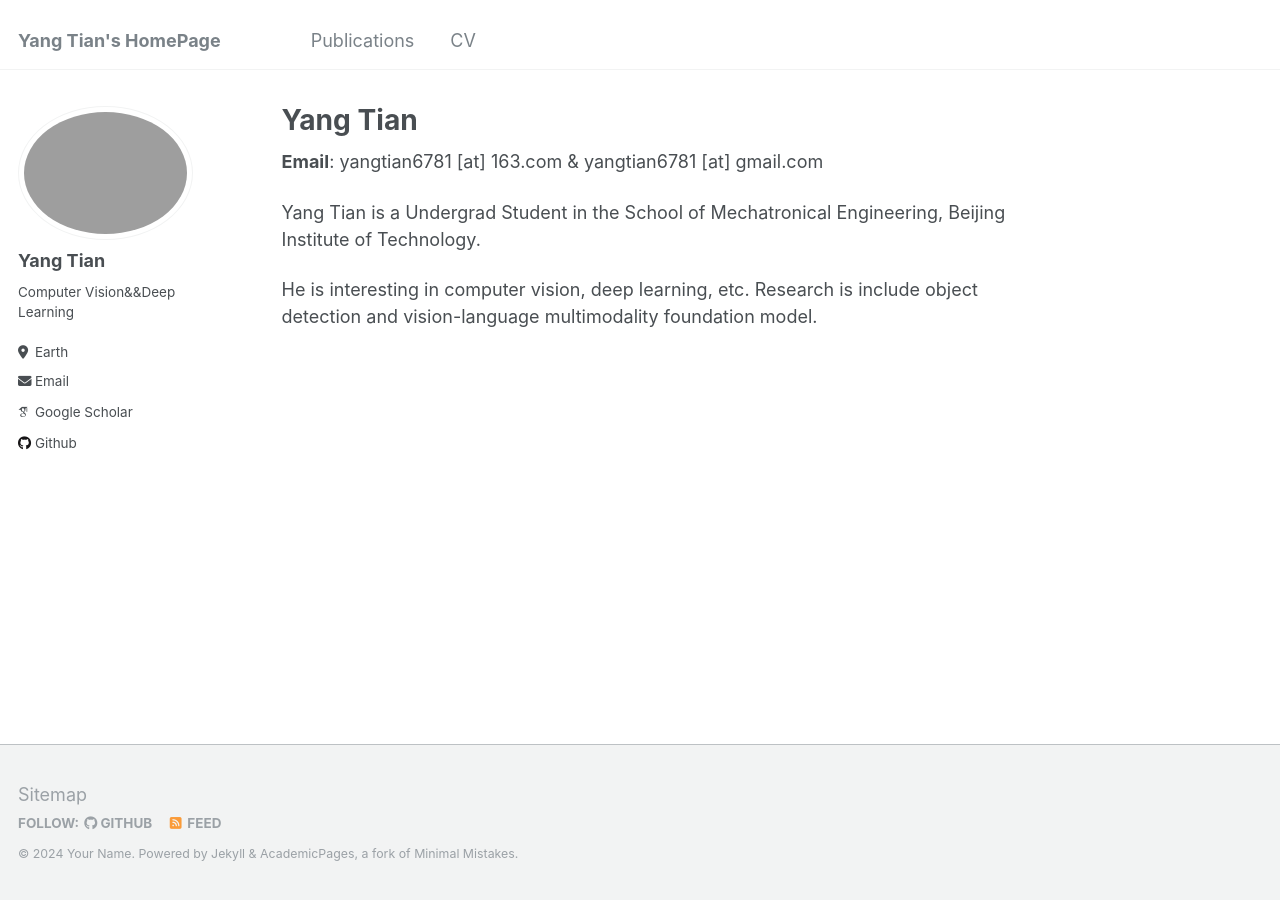
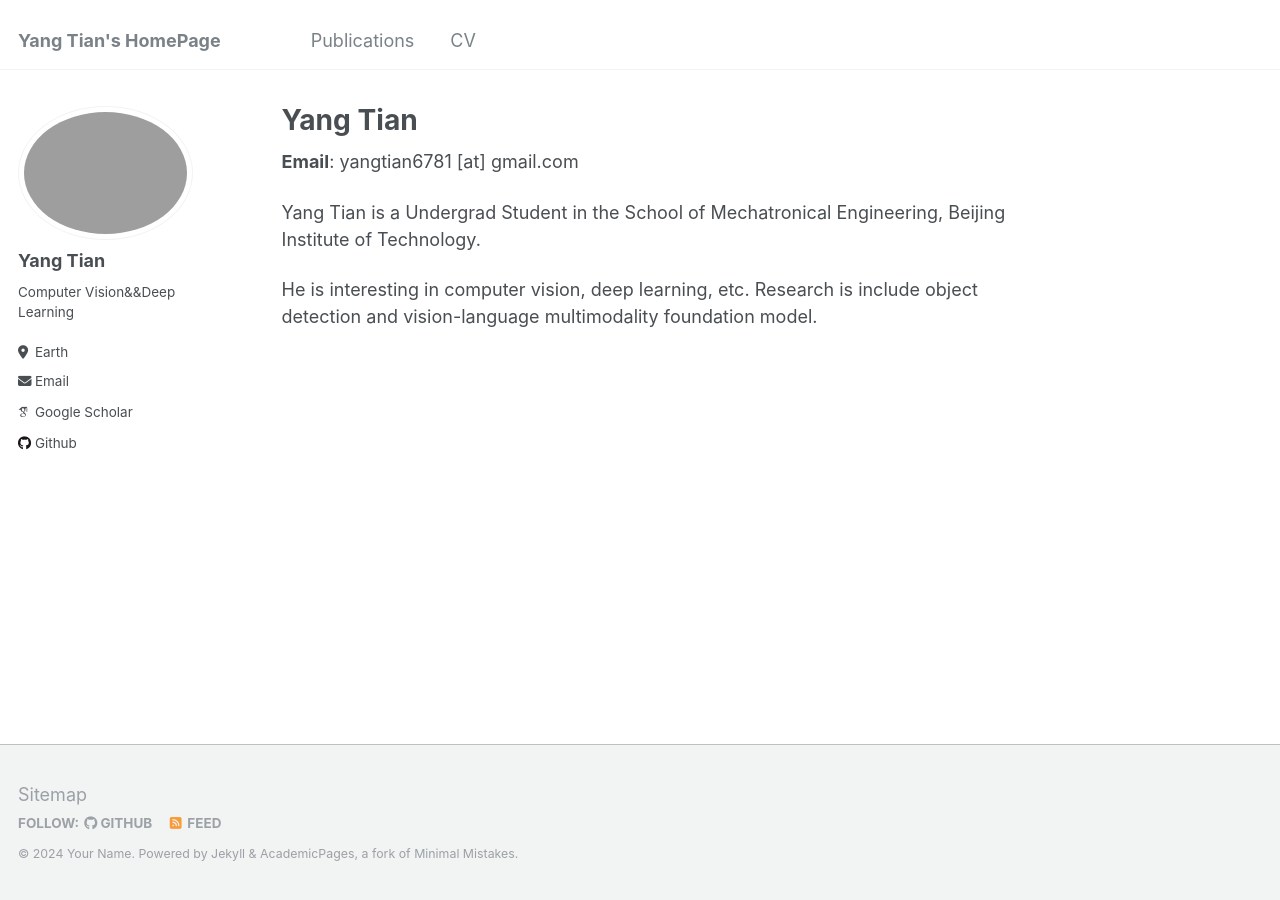
Before and after one commit to yangtian6781/yangtian6781.github.io, a Jekyll site: the page built from _pages/about.md, in a window 1280 px wide. Built offline with Jekyll 4.4.1, drawn with Linux system fonts in a browser that asks for light colours; some web fonts are replaced.

Commit message:
Update about.md

```diff
--- a/_pages/about.md
+++ b/_pages/about.md
@@ -10,7 +10,7 @@ redirect_from:
 
 
 
-**Email**: yangtian6781 [at] 163.com & yangtian6781 [at] gmail.com
+**Email**: yangtian6781 [at] gmail.com
 
 Yang Tian is a Undergrad Student in the School of Mechatronical Engineering, Beijing Institute of Technology.
 
```
